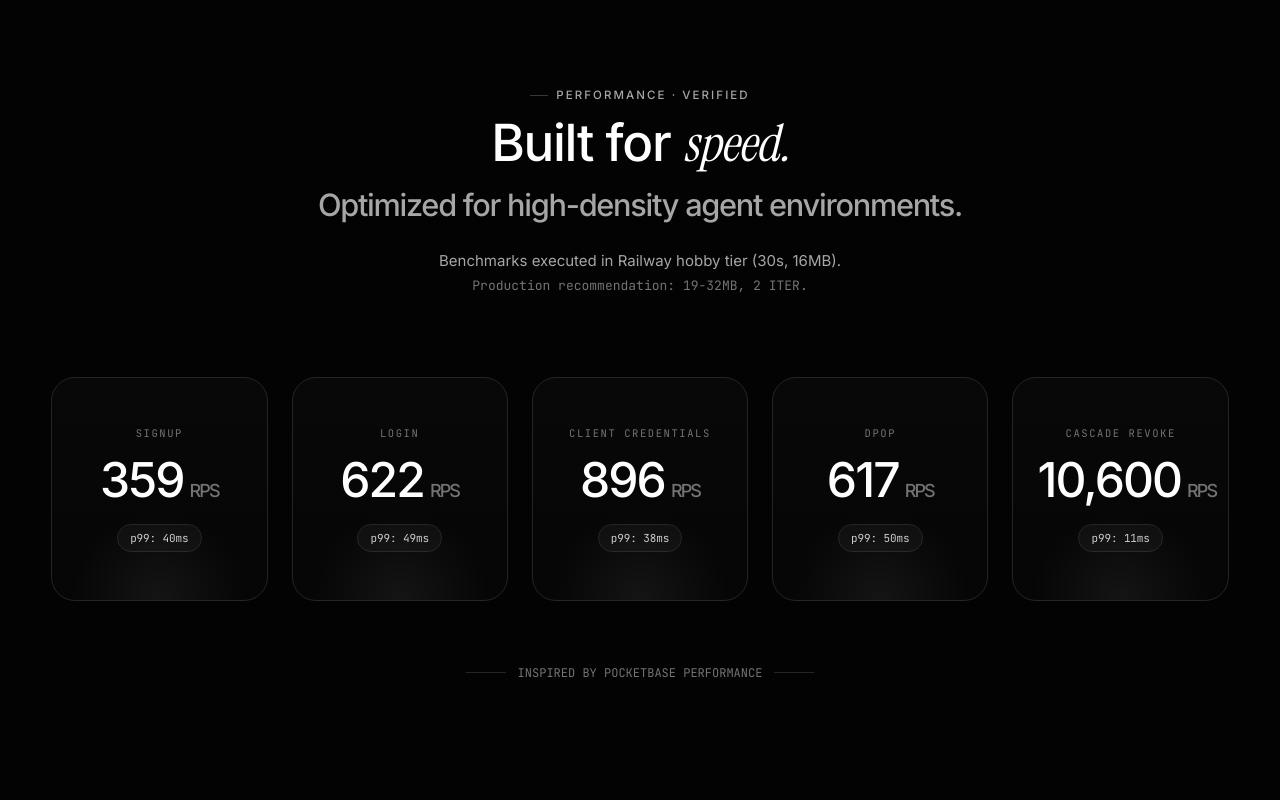
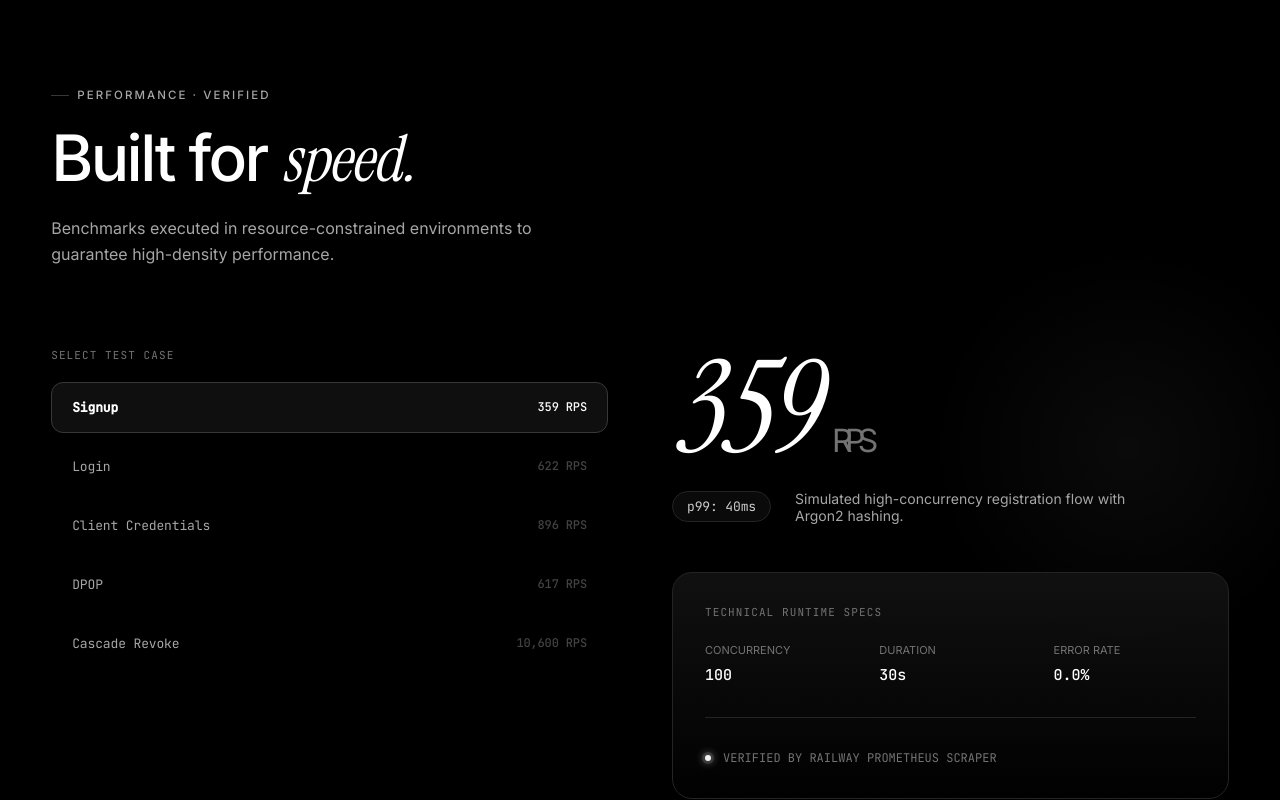
Before and after one commit to shark-auth/shark-cloud, a Next.js app in the folder shark-next/: page / in a window 1280 px wide. Shown: the part 1720-2520 px from the top of the page. Built offline with nearby package versions, Linux system fonts and the light colour scheme.

Commit message:
refactor(ui): update benchmarks to vertical tabbed layout with technical specs

```diff
--- a/shark-next/src/components/sections/Benchmarks.tsx
+++ b/shark-next/src/components/sections/Benchmarks.tsx
@@ -1,62 +1,183 @@
 'use client';
 
-import React from 'react';
-import { Icon } from '../Primitives';
+import React, { useState } from 'react';
 
 const METRICS = [
-  { label: 'Signup', val: '359', unit: 'RPS', p99: '40ms' },
-  { label: 'Login', val: '622', unit: 'RPS', p99: '49ms' },
-  { label: 'Client Credentials', val: '896', unit: 'RPS', p99: '38ms' },
-  { label: 'DPOP', val: '617', unit: 'RPS', p99: '50ms' },
-  { label: 'Cascade Revoke', val: '10,600', unit: 'RPS', p99: '11ms' },
+  {
+    label: 'Signup',
+    val: '359',
+    unit: 'RPS',
+    p99: '40ms',
+    desc: 'Simulated high-concurrency registration flow with Argon2 hashing.',
+    details: [
+      { key: 'Concurrency', val: '100' },
+      { key: 'Duration', val: '30s' },
+      { key: 'Error Rate', val: '0.0%' }
+    ]
+  },
+  {
+    label: 'Login',
+    val: '622',
+    unit: 'RPS',
+    p99: '49ms',
+    desc: 'Standard password authentication and session establishment.',
+    details: [
+      { key: 'Concurrency', val: '200' },
+      { key: 'Auth Method', val: 'OAuth2' },
+      { key: 'JWT Size', val: '1.2KB' }
+    ]
+  },
+  {
+    label: 'Client Credentials',
+    val: '896',
+    unit: 'RPS',
+    p99: '38ms',
+    desc: 'Machine-to-machine authentication for high-speed agent services.',
+    details: [
+      { key: 'Validation', val: 'DPoP' },
+      { key: 'Keys', val: 'ECDSA' },
+      { key: 'Cache Hit', val: '98%' }
+    ]
+  },
+  {
+    label: 'DPOP',
+    val: '617',
+    unit: 'RPS',
+    p99: '50ms',
+    desc: 'Demonstrating Proof-of-Possession for every request.',
+    details: [
+      { key: 'Latency Overhead', val: '+12ms' },
+      { key: 'Key Rotation', val: '1h' },
+      { key: 'Compliance', val: 'RFC 9449' }
+    ]
+  },
+  {
+    label: 'Cascade Revoke',
+    val: '10,600',
+    unit: 'RPS',
+    p99: '11ms',
+    desc: 'Recursive token revocation across complex agent hierarchies.',
+    details: [
+      { key: 'Depth', val: '5 levels' },
+      { key: 'Strategy', val: 'Bloom' },
+      { key: 'Memory', val: '4MB' }
+    ]
+  },
 ];
 
 export function Benchmarks() {
+  const [activeTab, setActiveTab] = useState(0);
+  const m = METRICS[activeTab];
+
   return (
-    <section id="benchmarks" style={{ padding: 'clamp(80px, 12vw, 160px) clamp(20px, 4vw, 56px)', background: 'hsl(0 0% 1%)', borderTop: '1px solid var(--border)' }}>
+    <section id="benchmarks" style={{ padding: 'clamp(80px, 12vw, 160px) clamp(20px, 4vw, 56px)', background: 'var(--bg)', borderTop: '1px solid var(--border)' }}>
       <div style={{ maxWidth: 1240, margin: '0 auto' }}>
-        <div className="reveal" style={{ textAlign: 'center', marginBottom: 80 }}>
-          <span className="eyebrow" style={{ justifyContent: 'center' }}>Performance · Verified</span>
-          <h2 style={{ fontSize: 'clamp(30px, 4vw, 52px)', marginTop: 14, lineHeight: 1.05 }}>
-            Built for <span className="serif">speed.</span> <br />
-            <span className="text-muted" style={{ fontSize: '0.6em' }}>Optimized for high-density agent environments.</span>
+        <div className="reveal" style={{ marginBottom: 80 }}>
+          <span className="eyebrow">Performance · Verified</span>
+          <h2 style={{ fontSize: 'clamp(32px, 5vw, 64px)', marginTop: 24, lineHeight: 1, letterSpacing: '-0.04em' }}>
+            Built for <span className="serif">speed.</span>
           </h2>
-          <p className="text-muted" style={{ marginTop: 24, fontSize: 15, maxWidth: 640, marginInline: 'auto', lineHeight: 1.6 }}>
-            Benchmarks executed in Railway hobby tier (30s, 16MB). <br />
-            <span className="mono" style={{ fontSize: 13, color: 'var(--muted-2)' }}>Production recommendation: 19-32MB, 2 ITER.</span>
+          <p className="text-muted" style={{ marginTop: 24, fontSize: 16, maxWidth: 540, lineHeight: 1.6 }}>
+            Benchmarks executed in resource-constrained environments to guarantee high-density performance.
           </p>
         </div>
 
-        <div className="reveal" style={{ display: 'grid', gridTemplateColumns: 'repeat(auto-fit, minmax(200px, 1fr))', gap: 24 }}>
-          {METRICS.map((m, i) => (
-            <div key={i} style={{
-              padding: '48px 24px', border: '1px solid var(--border)', borderRadius: 24,
-              background: 'linear-gradient(180deg, hsla(0,0%,100%,0.02), hsla(0,0%,100%,0.01))',
-              textAlign: 'center', position: 'relative', overflow: 'hidden',
+        <div className="reveal" style={{
+          display: 'grid',
+          gridTemplateColumns: 'repeat(auto-fit, minmax(320px, 1fr))',
+          gap: 64,
+          alignItems: 'start'
+        }}>
+          {/* Vertical Tabs */}
+          <div style={{ display: 'flex', flexDirection: 'column', gap: 8 }}>
+            <div className="mono" style={{ fontSize: 11, color: 'var(--muted-2)', marginBottom: 12, letterSpacing: '0.1em' }}>SELECT TEST CASE</div>
+            {METRICS.map((item, i) => (
+              <button
+                key={i}
+                onClick={() => setActiveTab(i)}
+                className="btn"
+                style={{
+                  justifyContent: 'space-between',
+                  padding: '16px 20px',
+                  borderRadius: 12,
+                  background: activeTab === i ? 'var(--surface-2)' : 'transparent',
+                  borderColor: activeTab === i ? 'var(--border-2)' : 'transparent',
+                  color: activeTab === i ? 'var(--fg)' : 'var(--muted)',
+                  transition: 'all 0.2s cubic-bezier(0.2, 0.8, 0.2, 1)',
+                  textAlign: 'left',
+                  width: '100%',
+                }}
+              >
+                <span className="mono" style={{ fontSize: 13, fontWeight: activeTab === i ? 600 : 400 }}>{item.label}</span>
+                <span className="mono" style={{ fontSize: 12, opacity: activeTab === i ? 1 : 0.4 }}>{item.val} {item.unit}</span>
+              </button>
+            ))}
+          </div>
+
+          {/* Tab Content */}
+          <div style={{ position: 'relative' }}>
+            {/* Value Display */}
+            <div style={{ marginBottom: 48 }}>
+              <div style={{
+                fontSize: 'clamp(80px, 10vw, 140px)',
+                lineHeight: 0.9,
+                letterSpacing: '-0.06em',
+                marginBottom: 24
+              }}>
+                <span className="serif" style={{ fontStyle: 'italic' }}>{m.val}</span>
+                <span style={{ fontSize: '0.25em', color: 'var(--muted-2)', marginLeft: 16, verticalAlign: 'baseline' }}>{m.unit}</span>
+              </div>
+              <div style={{ display: 'flex', gap: 24, alignItems: 'center', flexWrap: 'wrap' }}>
+                <div className="chip" style={{ fontSize: 13, padding: '6px 14px' }}>
+                  p99: {m.p99}
+                </div>
+                <div className="text-muted" style={{ fontSize: 14, maxWidth: 360 }}>
+                  {m.desc}
+                </div>
+              </div>
+            </div>
+
+            {/* Technical Detail Table */}
+            <div style={{
+              padding: '32px',
+              background: 'linear-gradient(180deg, var(--surface-2), transparent)',
+              border: '1px solid var(--border)',
+              borderRadius: 20,
+              overflow: 'hidden',
+              position: 'relative'
             }}>
-              <div className="mono" style={{ fontSize: 10.5, letterSpacing: '0.15em', color: 'var(--muted-2)', marginBottom: 16, textTransform: 'uppercase' }}>{m.label}</div>
-              <div style={{ fontSize: 48, fontWeight: 500, letterSpacing: '-0.04em', lineHeight: 1 }}>
-                {m.val}<span style={{ fontSize: 18, color: 'var(--muted-2)', marginLeft: 6 }}>{m.unit}</span>
+              <div className="noise" style={{ opacity: 0.1 }} />
+              <div className="mono" style={{ fontSize: 11, color: 'var(--muted-2)', marginBottom: 24, letterSpacing: '0.1em', position: 'relative' }}>TECHNICAL RUNTIME SPECS</div>
+              <div style={{ display: 'grid', gridTemplateColumns: 'repeat(auto-fit, minmax(120px, 1fr))', gap: 32, position: 'relative' }}>
+                {m.details.map((detail, idx) => (
+                  <div key={idx}>
+                    <div style={{ fontSize: 11, color: 'var(--muted-2)', marginBottom: 8, textTransform: 'uppercase' }}>{detail.key}</div>
+                    <div className="mono" style={{ fontSize: 15, fontWeight: 500 }}>{detail.val}</div>
+                  </div>
+                ))}
               </div>
-              <div className="chip" style={{ marginTop: 20, fontSize: 11, padding: '6px 12px', background: 'hsla(0,0%,100%,0.03)', borderColor: 'var(--border)' }}>
-                p99: {m.p99}
+
+              <div style={{ marginTop: 32, paddingTop: 32, borderTop: '1px solid var(--border)', position: 'relative' }}>
+                <div className="mono" style={{ fontSize: 12, color: 'var(--muted-2)', display: 'flex', alignItems: 'center', gap: 12 }}>
+                  <span className="dot live" />
+                  VERIFIED BY RAILWAY PROMETHEUS SCRAPER
+                </div>
               </div>
-              {/* Subtle visual flare */}
-              <div style={{
-                position: 'absolute', bottom: '-40%', left: '50%', transform: 'translateX(-50%)',
-                width: '180px', height: '180px', background: 'radial-gradient(circle, hsla(0,0%,100%,0.06) 0%, transparent 70%)',
-                pointerEvents: 'none',
-              }} />
             </div>
-          ))}
+
+            {/* Subtle aesthetic touch */}
+            <div style={{
+              position: 'absolute', top: -100, right: -100, width: 400, height: 400,
+              background: 'radial-gradient(circle, hsla(0,0%,100%,0.04) 0%, transparent 70%)',
+              pointerEvents: 'none', zIndex: -1
+            }} />
+          </div>
         </div>
 
-        <div className="reveal" style={{ marginTop: 64, textAlign: 'center' }}>
-          <div className="mono" style={{ fontSize: 12, color: 'var(--muted-2)', display: 'flex', alignItems: 'center', gap: 12, justifyContent: 'center' }}>
-            <span style={{ width: 40, height: 1, background: 'var(--border)' }} />
-            INSPIRED BY POCKETBASE PERFORMANCE
-            <span style={{ width: 40, height: 1, background: 'var(--border)' }} />
-          </div>
+        <div className="reveal" style={{ marginTop: 96, textAlign: 'center' }}>
+          <p className="mono" style={{ fontSize: 11, color: 'var(--muted-2)', letterSpacing: '0.05em' }}>
+            PRODUCTION RECOMMENDATION: <span style={{ color: 'var(--fg)' }}>19-32MB, 2 ITER</span> · INSPIRED BY POCKETBASE PERFORMANCE
+          </p>
         </div>
       </div>
     </section>
```
Also changed, not shown: 2 other files (tests, documents, lock files or other folders).
